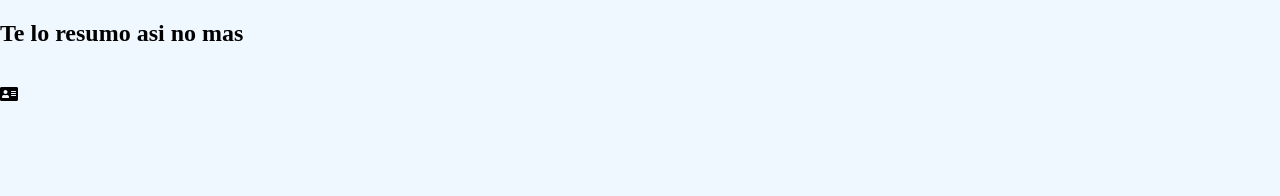
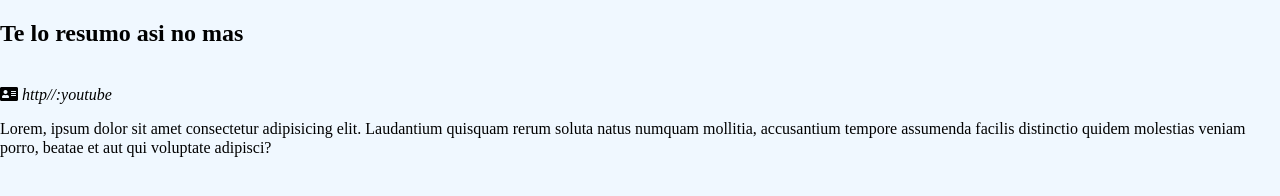
Before and after one commit to proyectosjhon/proyectosjhon.github.com, a plain HTML site: page boletines/canales/Te_Lo_Resumo.html in a window 1280 px wide. Drawn offline with Linux system fonts and the light colour scheme.

Commit message:
se cambia lorem

```diff
--- a/boletines/canales/Te_Lo_Resumo.html
+++ b/boletines/canales/Te_Lo_Resumo.html
@@ -20,7 +20,14 @@
                 <div class="text">
                     <address>
                         <i class="fa fa-address-card" aria-hidden="true"></i>
+                        http//:youtube
                     </address>
+                    <p>Lorem, ipsum dolor sit amet consectetur
+                        adipisicing elit. Laudantium quisquam
+                        rerum soluta natus numquam mollitia,
+                        accusantium tempore assumenda facilis
+                        distinctio quidem molestias veniam porro,
+                        beatae et aut qui voluptate adipisci?</p>
                 </div>
             </section>
         </div>
```
